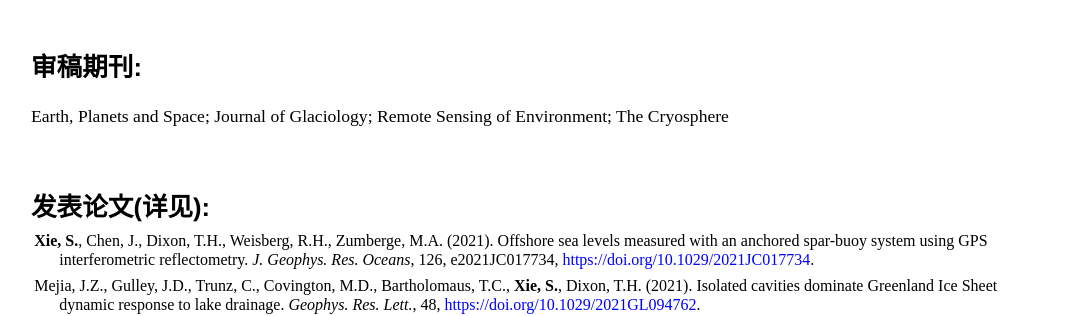
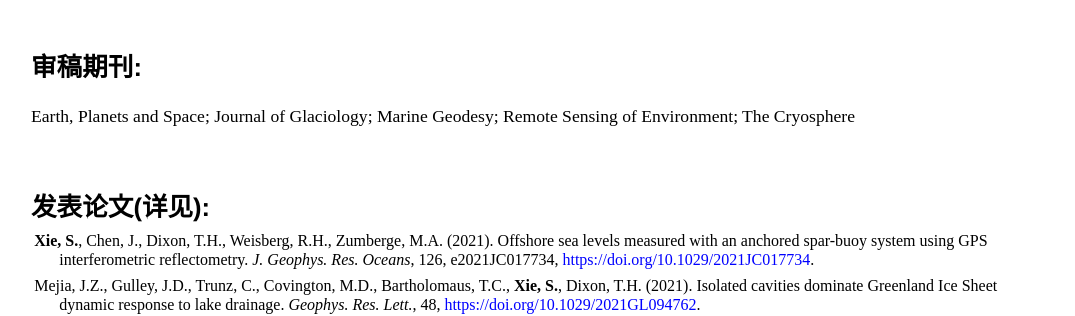
Before and after one commit to suruixie/suruixie.github.io, a Jekyll site: the page built from Chinese/index.html, in a window 1280 px wide and 900 px high, scrolled down 1256 px. Shown: the part 154-470 px from the top of the window, without its empty margins (97-1172 px from the left). Built offline with Jekyll 4.4.1, drawn with Linux system fonts in a browser that asks for light colours; a style sheet for code colours, icons or effects is not loaded.

Commit message:
Update index.html

```diff
--- a/Chinese/index.html
+++ b/Chinese/index.html
@@ -64,7 +64,7 @@ title: 苏锐的中文页面
 	</div>
 	<div class="sideText">
 	    <h4 style="margin-top:4em;margin-bottom:0.2em;">审稿期刊: </h4>
-            <p style="line-height: 120%;">Earth, Planets and Space; Journal of Glaciology; Remote Sensing of Environment; The Cryosphere <br>
+            <p style="line-height: 120%;">Earth, Planets and Space; Journal of Glaciology; Marine Geodesy; Remote Sensing of Environment; The Cryosphere <br>
             </p>
 	</div>
 	<div class="sideText">
```
